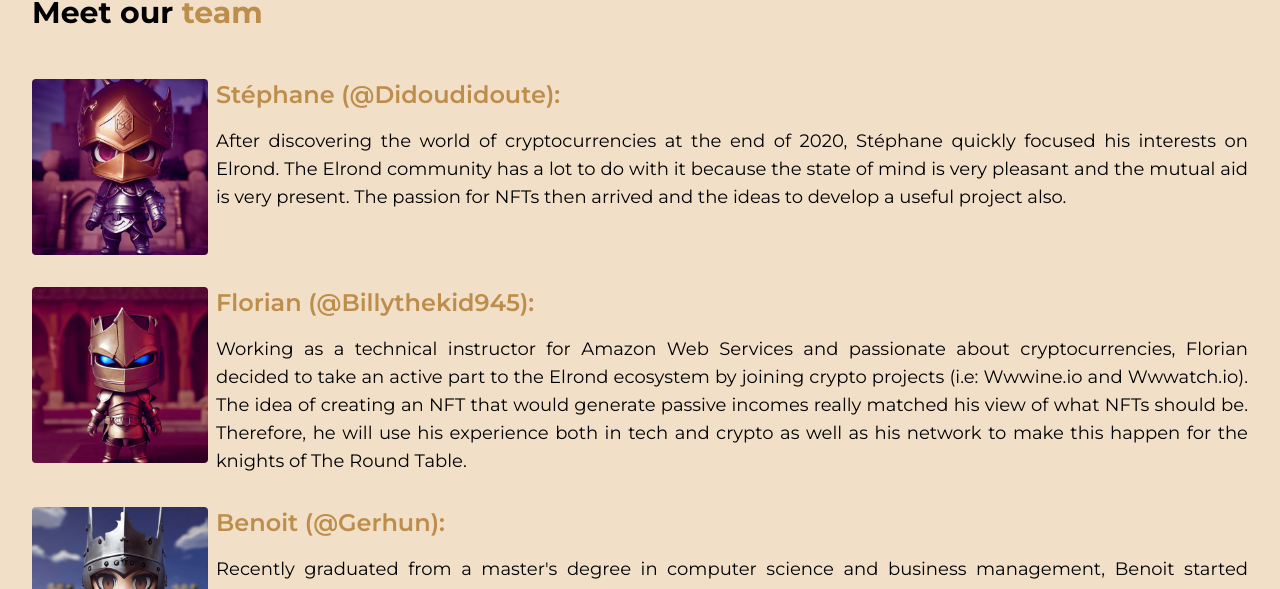
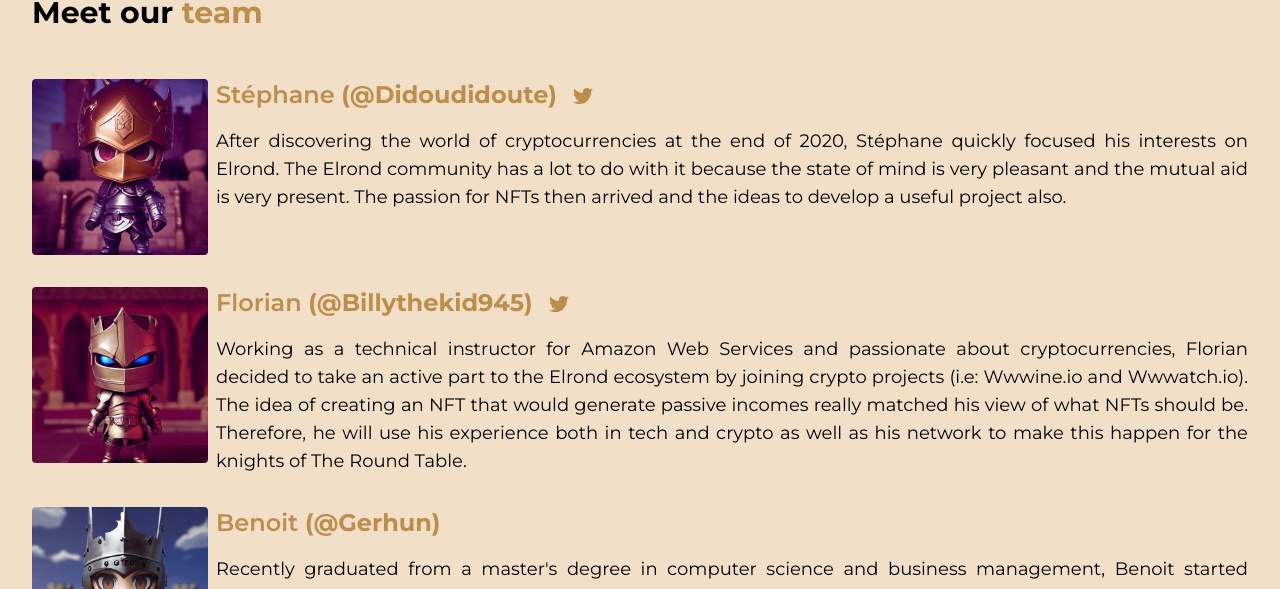
Before and after one commit to weetrax/TheRoundTable, a Next.js app: page /team in a window 1280 px wide. Shown: the part 161-750 px from the top of the page. Built offline with nearby package versions, Linux system fonts and the light colour scheme.

Commit message:
twitter added

```diff
--- a/pages/team.tsx
+++ b/pages/team.tsx
@@ -1,6 +1,8 @@
-import Container from "../components/_Layout/Container";
-import Head from "next/head";
-import React from "react";
+import Container from '../components/_Layout/Container';
+import Head from 'next/head';
+import React from 'react';
+import { faTwitter } from '@fortawesome/free-brands-svg-icons';
+import { FontAwesomeIcon } from '@fortawesome/react-fontawesome';
 import type { NextPage } from "next";
 
 const WhitepaperPage: NextPage = () => {
@@ -31,7 +33,31 @@ const WhitepaperPage: NextPage = () => {
                 ></img>
                 <div>
                   <div className="text-2xl text-primary-500 font-semibold mb-4">
-                    Stéphane (@Didoudidoute):
+                    Stéphane{" "}
+                    <div className="inline-flex items-center gap-4">
+                      <a
+                        href="https://twitter.com/Didoudidoute"
+                        target={"_blank"}
+                        className="font-bold hover:text-primary-400 ease-in-out transition-colors duration-200"
+                        rel="noreferrer"
+                      >
+                        (@Didoudidoute)
+                      </a>
+                      <a
+                        href="https://twitter.com/Didoudidoute"
+                        rel="noreferrer"
+                        title="Twitter"
+                        className="hover:text-primary-400 ease-in-out transition-colors duration-200"
+                        target={"_blank"}
+                      >
+                        <i>
+                          <FontAwesomeIcon
+                            className="w-5 h-5"
+                            icon={faTwitter}
+                          />
+                        </i>
+                      </a>
+                    </div>
                   </div>
                   <p className="text-justify">
                     After discovering the world of cryptocurrencies at the end
@@ -50,7 +76,31 @@ const WhitepaperPage: NextPage = () => {
                 ></img>
                 <div>
                   <div className="text-2xl text-primary-500 font-semibold mb-4">
-                    Florian (@Billythekid945):
+                    Florian{" "}
+                    <div className="inline-flex items-center gap-4">
+                      <a
+                        href="https://twitter.com/BillythekidEGLD"
+                        target={"_blank"}
+                        className="font-bold hover:text-primary-400 ease-in-out transition-colors duration-200"
+                        rel="noreferrer"
+                      >
+                        (@Billythekid945)
+                      </a>
+                      <a
+                        href="https://twitter.com/BillythekidEGLD"
+                        rel="noreferrer"
+                        title="Twitter"
+                        className="hover:text-primary-400 ease-in-out transition-colors duration-200"
+                        target={"_blank"}
+                      >
+                        <i>
+                          <FontAwesomeIcon
+                            className="w-5 h-5"
+                            icon={faTwitter}
+                          />
+                        </i>
+                      </a>
+                    </div>
                   </div>
                   <p className="text-justify">
                     Working as a technical instructor for Amazon Web Services
@@ -64,6 +114,7 @@ const WhitepaperPage: NextPage = () => {
                     Table.
                   </p>
                 </div>
+
               </div>
               <div className="flex flex-col sm:flex-row justify-center items-center sm:items-start text-center sm:text-left gap-2">
                 <img
@@ -72,7 +123,32 @@ const WhitepaperPage: NextPage = () => {
                 ></img>
                 <div>
                   <div className="text-2xl text-primary-500 font-semibold mb-4">
-                    Benoit (@Gerhun):
+                    Benoit{" "}
+                    <div className="inline-flex items-center gap-4">
+                      <a
+                        /*href="#"
+                        target={"_blank"}*/
+                        className="font-bold hover:text-primary-400 ease-in-out transition-colors duration-200"
+                        rel="noreferrer"
+                      >
+                        (@Gerhun)
+                      </a>
+                      <a
+                        href="#"
+                        rel="noreferrer"
+                        title="Twitter"
+                        className="hidden hover:text-primary-400 ease-in-out transition-colors duration-200"
+                        target={"_blank"}
+                      >
+                        <i>
+                          <FontAwesomeIcon
+                            className="w-5 h-5"
+                            icon={faTwitter}
+                          />
+                        </i>
+                      </a>
+                    </div>
+
                   </div>
                   <p className="text-justify">
                     Recently graduated from a master's degree in computer
```
